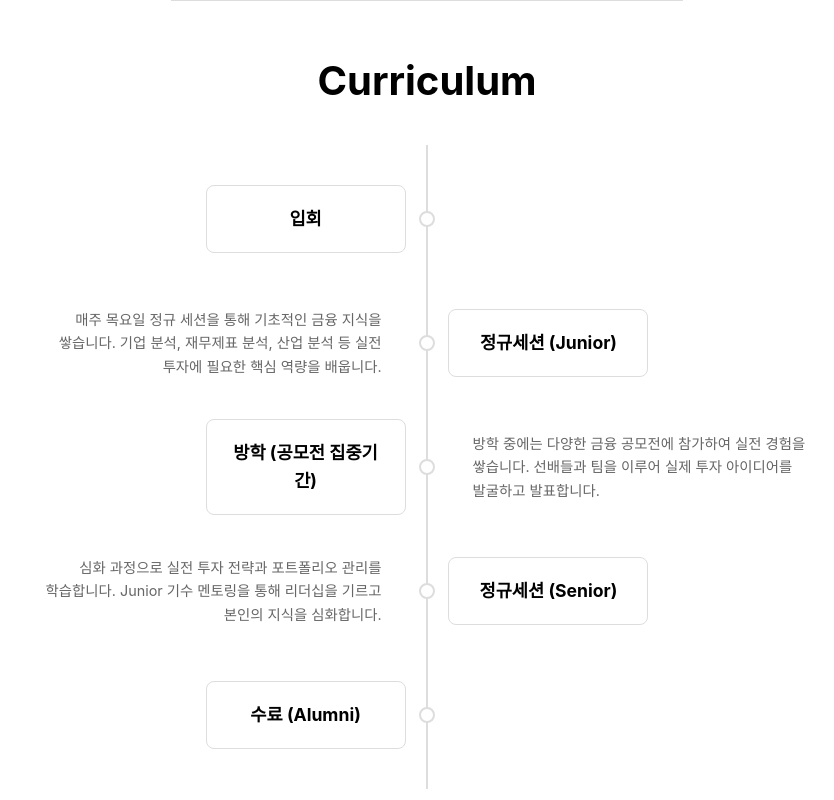
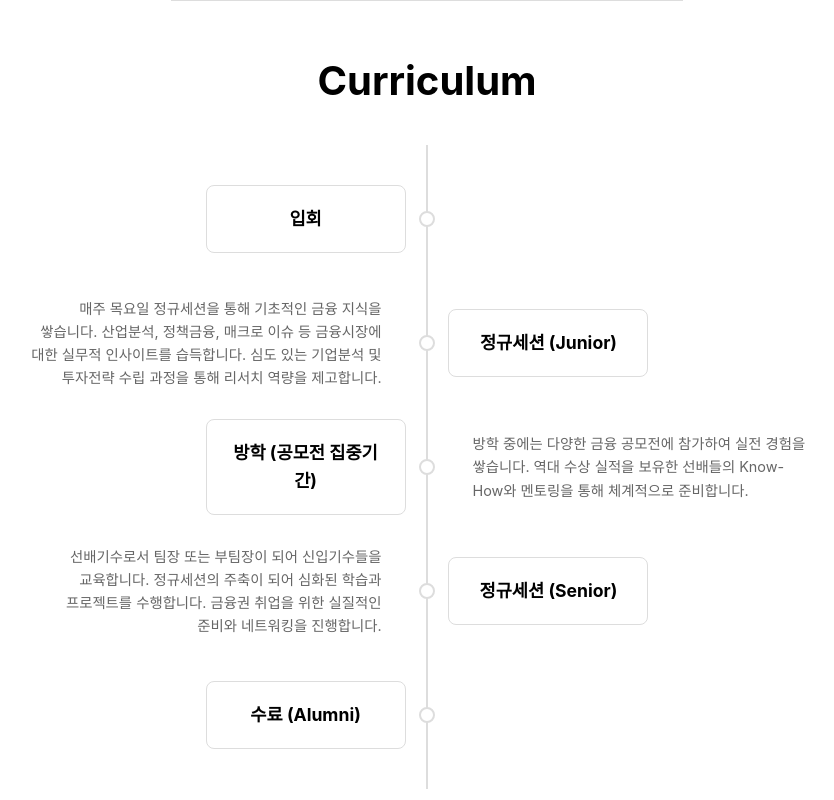
Before and after one commit to 100c08/HIF-Project, a Next.js app: page /about/Curriculum in a window 1280 px wide. Shown: the top 800 px of the page, without its empty margins (213-1047 px from the left). Built offline with nearby package versions, Linux system fonts and the light colour scheme; a web font is replaced by a local one.

Commit message:
어바웃 워딩 수정

```diff
--- a/src/pages/about/Curriculum.js
+++ b/src/pages/about/Curriculum.js
@@ -85,9 +85,9 @@ export default function Curriculum() {
 
   const timelineItems = [
     { title: "입회", description: "" },
-    { title: "정규세션 (Junior)", description: "매주 목요일 정규 세션을 통해 기초적인 금융 지식을 쌓습니다. 기업 분석, 재무제표 분석, 산업 분석 등 실전 투자에 필요한 핵심 역량을 배웁니다." },
-    { title: "방학 (공모전 집중기간)", description: "방학 중에는 다양한 금융 공모전에 참가하여 실전 경험을 쌓습니다. 선배들과 팀을 이루어 실제 투자 아이디어를 발굴하고 발표합니다." },
-    { title: "정규세션 (Senior)", description: "심화 과정으로 실전 투자 전략과 포트폴리오 관리를 학습합니다. Junior 기수 멘토링을 통해 리더십을 기르고 본인의 지식을 심화합니다." },
+    { title: "정규세션 (Junior)", description: "매주 목요일 정규세션을 통해 기초적인 금융 지식을 쌓습니다. 산업분석,  정책금융, 매크로 이슈 등 금융시장에 대한 실무적 인사이트를 습득합니다. 심도 있는 기업분석 및 투자전략 수립 과정을 통해 리서치 역량을 제고합니다." },
+    { title: "방학 (공모전 집중기간)", description: "방학 중에는 다양한 금융 공모전에 참가하여 실전 경험을 쌓습니다. 역대 수상 실적을 보유한 선배들의 Know-How와 멘토링을 통해 체계적으로 준비합니다." },
+    { title: "정규세션 (Senior)", description: "선배기수로서 팀장 또는 부팀장이 되어 신입기수들을 교육합니다. 정규세션의 주축이 되어 심화된 학습과 프로젝트를 수행합니다. 금융권 취업을 위한 실질적인 준비와 네트워킹을 진행합니다." },
     { title: "수료 (Alumni)", description: "" }
   ];
 
```
